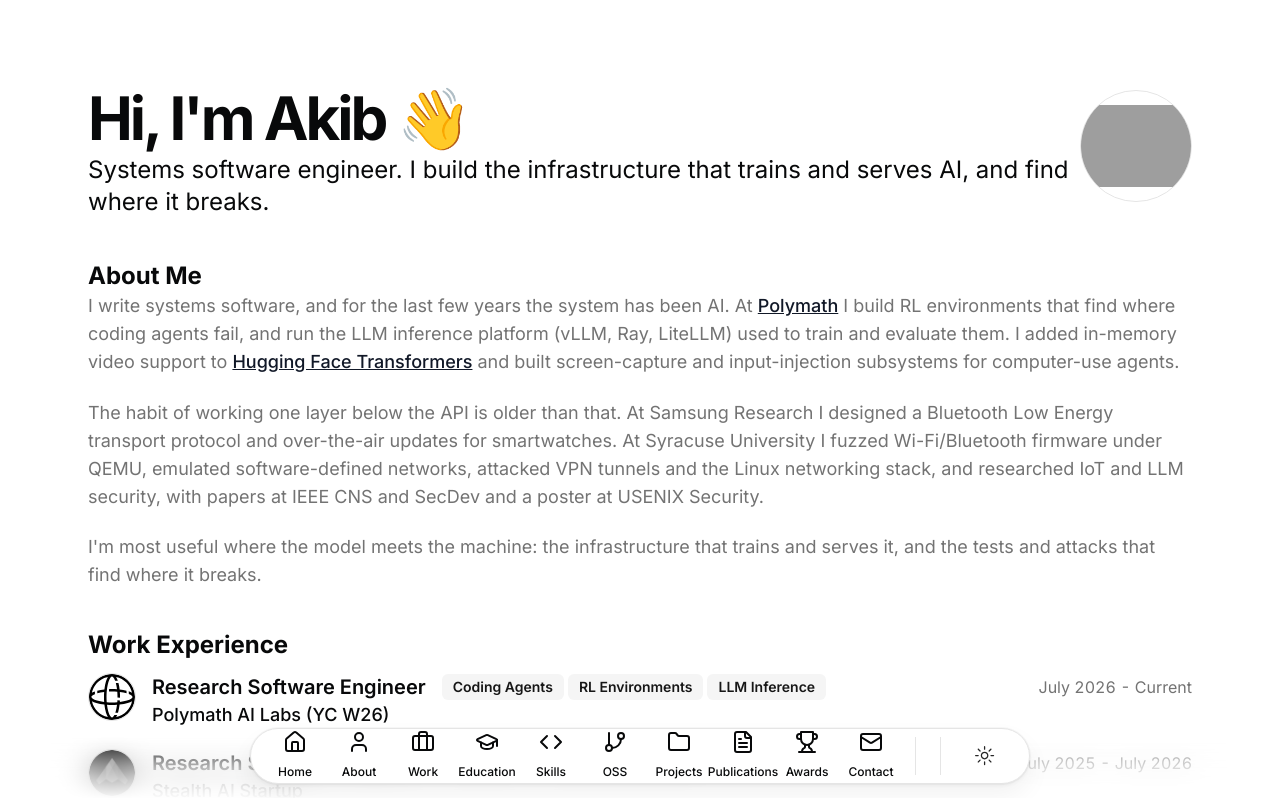
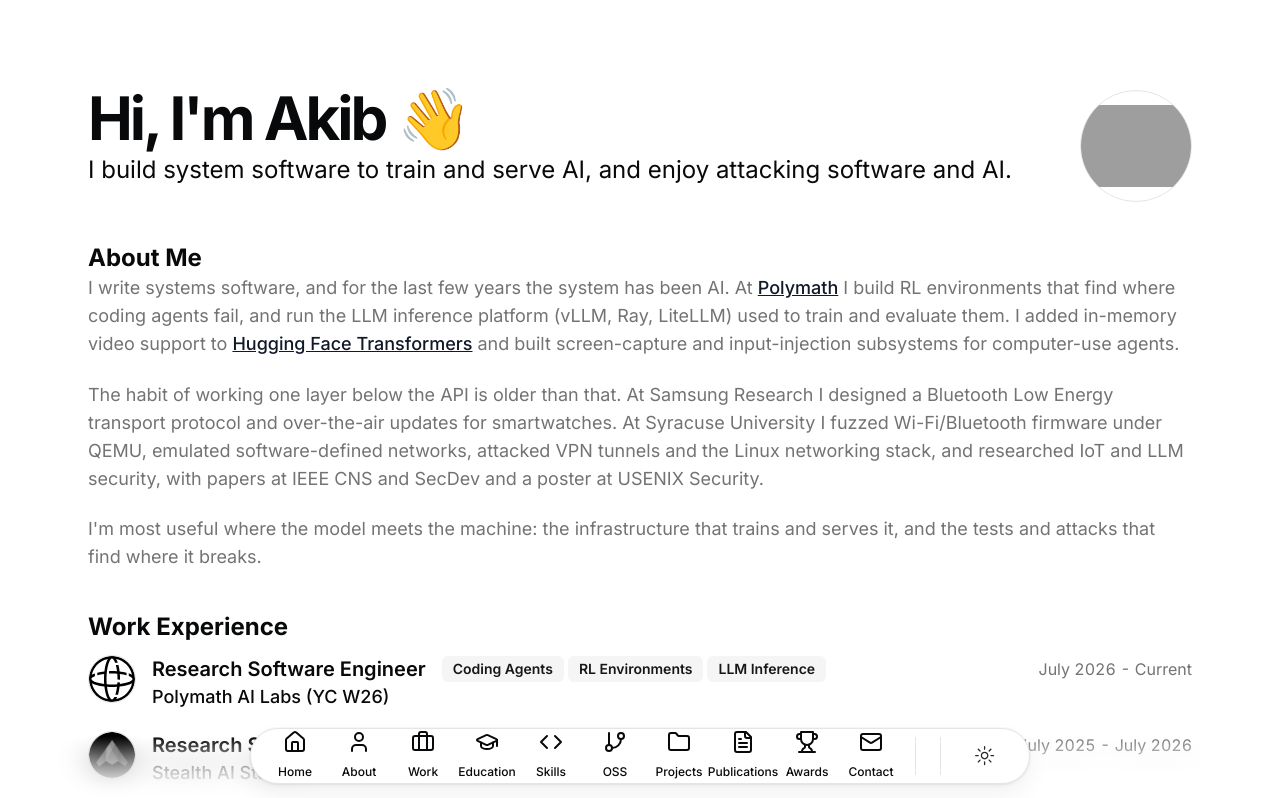
Before and after one commit to akibjawad/akibjawad.github.io, a Next.js app: page / in a window 1280 px wide. Shown: the top 798 px of the page. Built offline with nearby package versions, Linux system fonts and the light colour scheme; grey boxes are pictures that could not be loaded.

Commit message:
update header

```diff
--- a/src/data/resume.tsx
+++ b/src/data/resume.tsx
@@ -9,7 +9,7 @@
   location: "San Francisco, CA",
   locationLink: "https://www.google.com/maps/place/sanfrancisco",
   description:
-    "Systems software engineer. I build the infrastructure that trains and serves AI, and find where it breaks.",
+    "I build system software to train and serve AI, and enjoy attacking software and AI.",
   summary:
   `I write systems software, and for the last few years the system has been AI. At [Polymath](https://polymathlabs.ai) I build RL environments that find where coding agents fail, and run the LLM inference platform (vLLM, Ray, LiteLLM) used to train and evaluate them. I added in-memory video support to [Hugging Face Transformers](https://github.com/huggingface/transformers/pull/39494) and built screen-capture and input-injection subsystems for computer-use agents.
 
```
